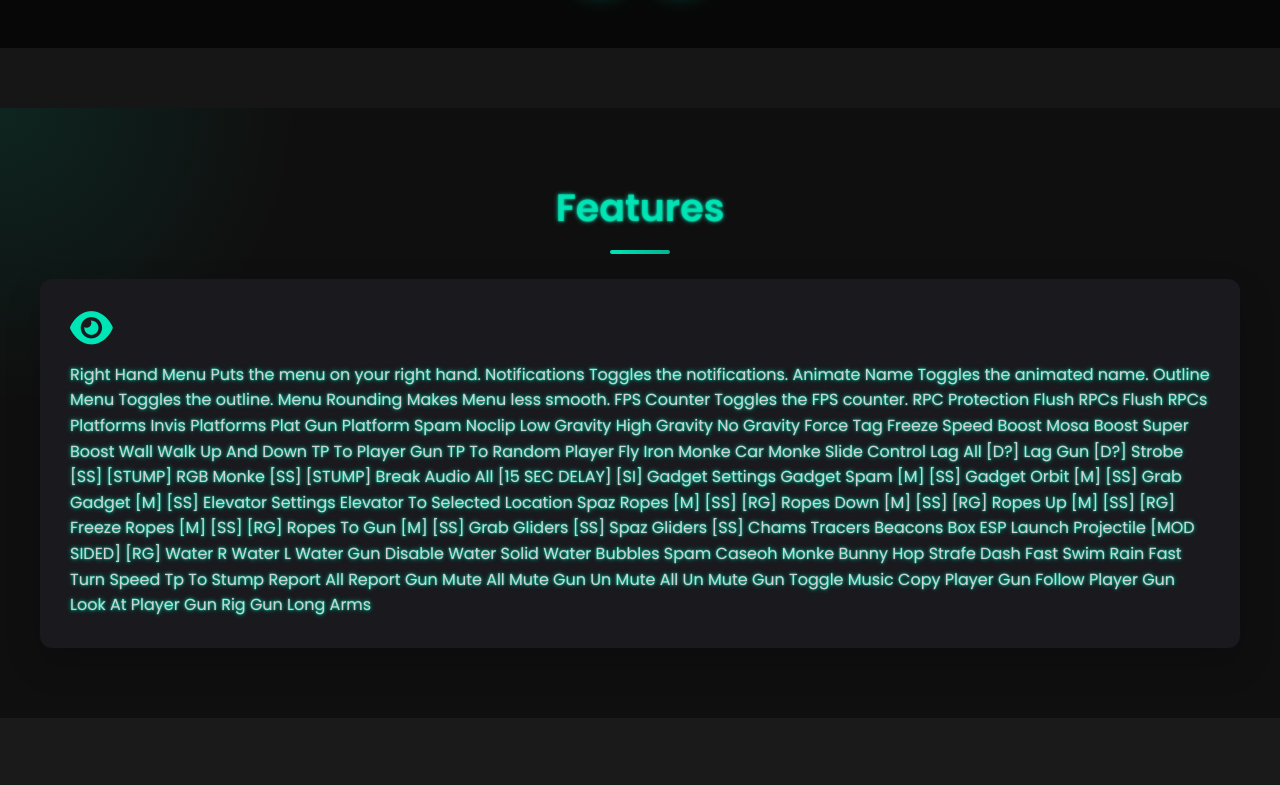
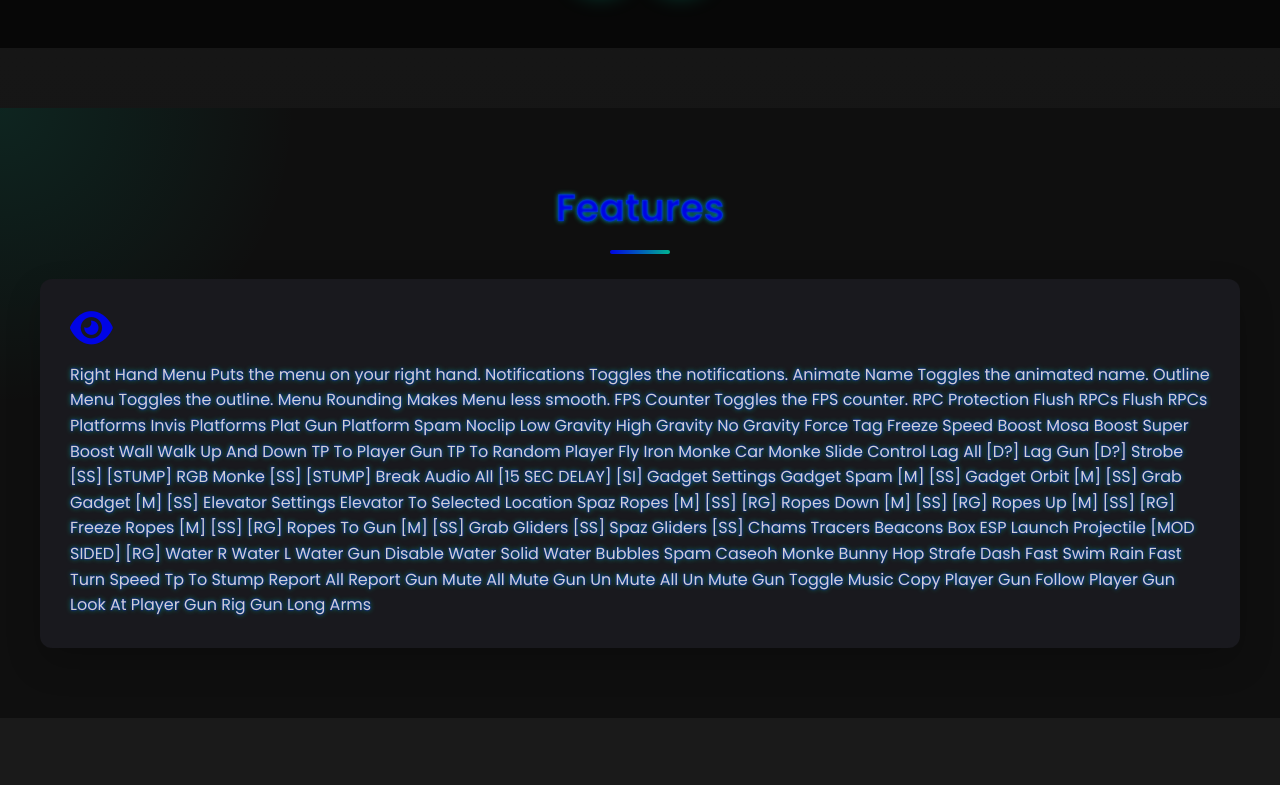
Before and after one commit to FlyOnVr/FlyOnVr.github.io, a plain HTML site: page index.html in a window 1280 px wide. Shown: the part 752-1537 px from the top of the page. Drawn offline with Linux system fonts and the light colour scheme.

Commit message:
Fix theme color hex code in index.html

```diff
--- a/index.html
+++ b/index.html
@@ -10,7 +10,7 @@
     <meta content="Revolutionize your Gorilla Tag experience with Borealis's elite features!" property="og:description" />
     <meta content="https://borealis.menu/" property="og:url" />
     <meta content="https://github.com/IrisMenu/IrisMenu.github.io/blob/main/assets/BorealisNewTemp.png?raw=true" property="og:image" />
-    <meta content="#0004E5" data-react-helmet="true" name="theme-color" />
+    <meta content="#0004e5" data-react-helmet="true" name="theme-color" />
     <meta content="website" property="og:type">
     <link rel="icon" href="https://github.com/IrisMenu/IrisMenu.github.io/blob/main/assets/BorealisNewTemp.png?raw=true" type="image/png">
     <title>ASTRE | The Best Gtag Menu</title>
@@ -25,7 +25,7 @@
         }
 
         :root {
-            --primary: #00E5B6;
+            --primary: #0004e5;
             --secondary: #00B491;
             --bg-dark: #1a1a1a;
             --bg-darker: #0f0f0f;
```
